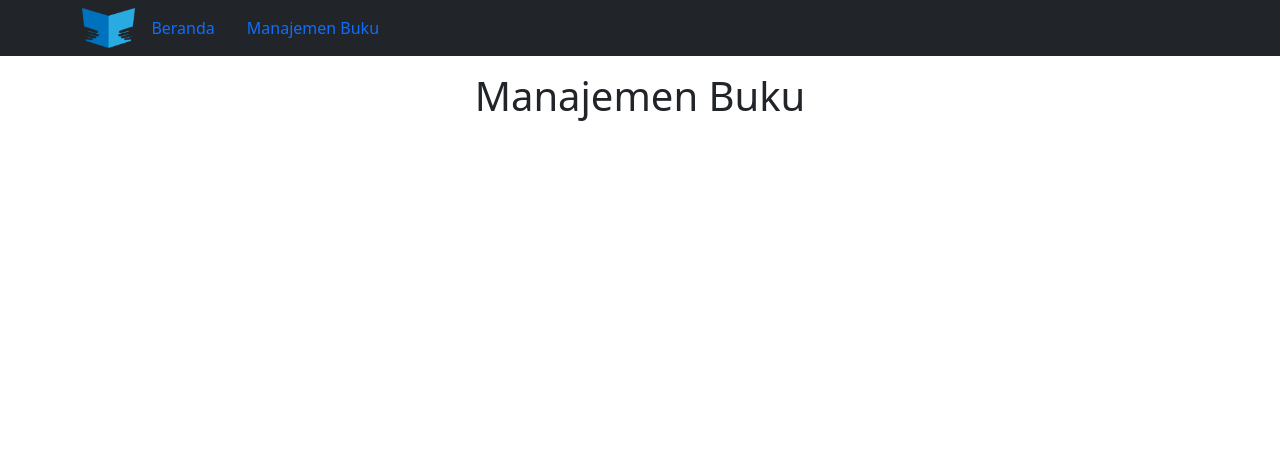
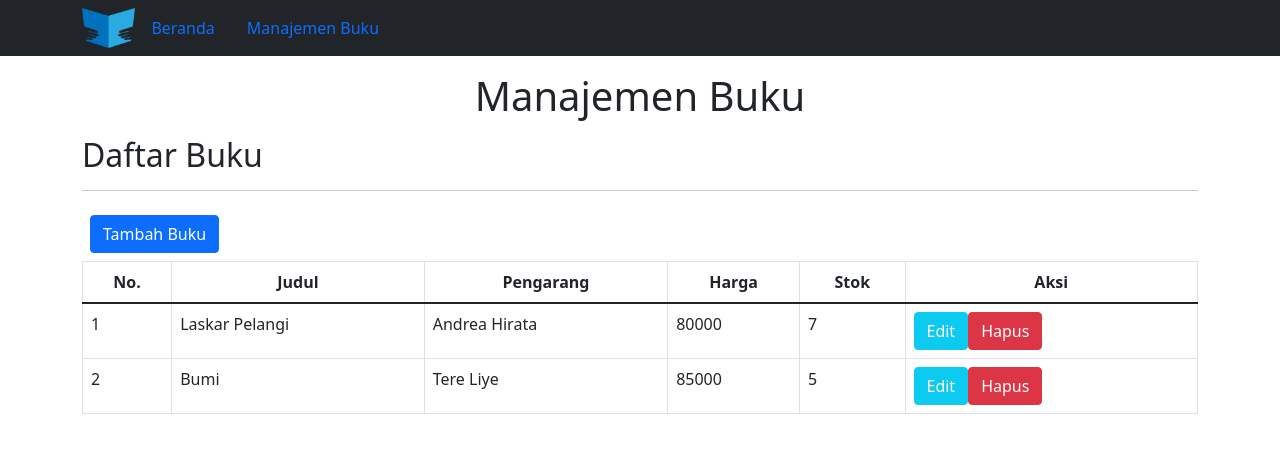
Before and after one commit to muhamadisro27/manajemen-buku, a React (Create React App) app: page /manajemen-buku in a window 1280 px wide. Shown: the top 452 px of the page. Built offline with nearby package versions, Linux system fonts and the light colour scheme.

Commit message:
membuat fungs tampil data buku

```diff
--- a/src/App.js
+++ b/src/App.js
@@ -32,7 +32,7 @@ function App() {
             <Beranda />
           </Route>
           <Route path="/manajemen-buku" exact>
-            <ManajemenBuku />
+            <ManajemenBuku bookList={books} />
           </Route>
         </Switch>
       </BrowserRouter>
--- a/src/components/ManajemenBuku.jsx
+++ b/src/components/ManajemenBuku.jsx
@@ -1,12 +1,44 @@
 import React from "react";
 
-const ManajemenBuku = () => {
+const ManajemenBuku = ({ bookList }) => {
+  // console.log(bookList);
   return (
     <div className="container mt-3">
       <h1 className="text-center">Manajemen Buku</h1>
       <div id="formTambah"></div>
       <div id="formUbah"></div>
-      <div id="daftarBuku"></div>
+      <div id="daftarBuku">
+        <h2 className="mt-3">Daftar Buku</h2>
+        <hr />
+        <button className="btn btn-primary m-2">Tambah Buku</button>
+        <table className="table table-bordered">
+          <thead className="text-center">
+            <tr>
+              <th>No.</th>
+              <th>Judul</th>
+              <th>Pengarang</th>
+              <th>Harga</th>
+              <th>Stok</th>
+              <th>Aksi</th>
+            </tr>
+          </thead>
+          <tbody>
+            {bookList.map((book, i) => (
+              <tr key={i}>
+                <td>{i + 1}</td>
+                <td>{book.judul}</td>
+                <td>{book.pengarang}</td>
+                <td>{book.harga}</td>
+                <td>{book.stok}</td>
+                <td colspan="2">
+                  <button className="btn btn-info mr-3 text-white">Edit</button>
+                  <button className="btn btn-danger">Hapus</button>
+                </td>
+              </tr>
+            ))}
+          </tbody>
+        </table>
+      </div>
     </div>
   );
 };
```
